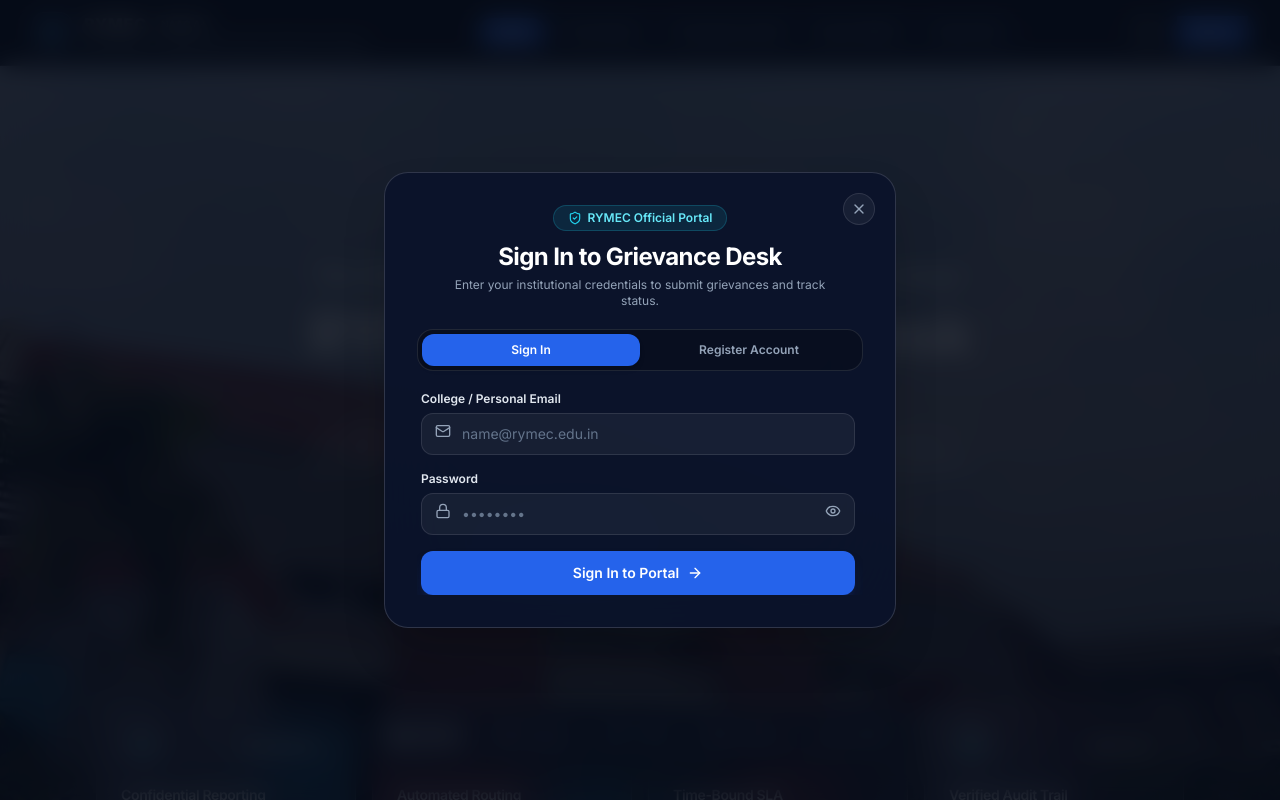
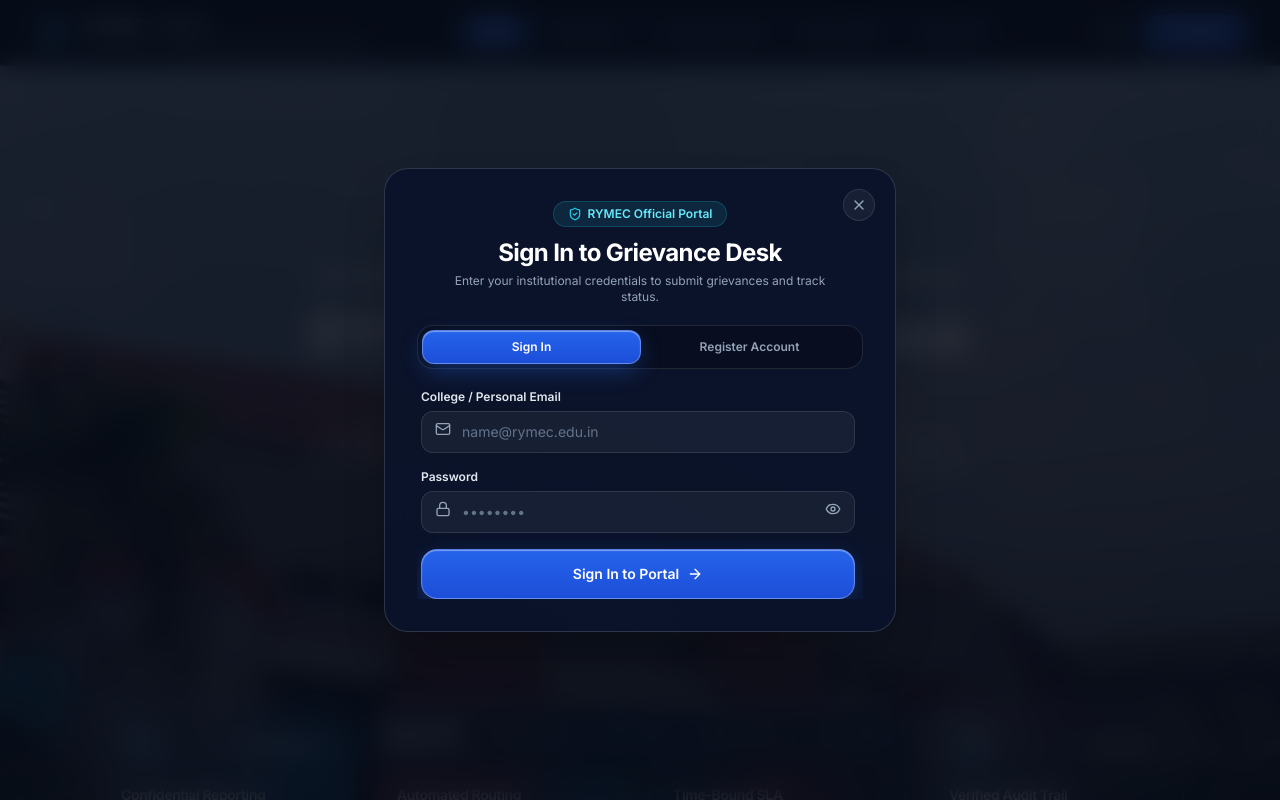
Before and after one commit to nagavakkalagadda/RYMEC-COMPLAINT-DESK, a React (Vite) app in the folder frontend/: page / in a window 1280 px wide. Both pictures are taken after a click on the button "Sign In". Shown: the top 800 px of the page. Built offline with nearby package versions, Linux system fonts and the light colour scheme.

Commit message:
style: change sign in button to sleek Apple iOS glass pill capsule with liquid highlight

```diff
--- a/frontend/src/components/auth/RoundGlassAuth.tsx
+++ b/frontend/src/components/auth/RoundGlassAuth.tsx
@@ -271,7 +271,7 @@ export const RoundGlassAuth: React.FC<RoundGlassAuthProps> = ({ isOpen, onClose
               }}
               className={`relative flex-1 rounded-xl py-2 text-xs font-semibold transition-all ${
                 mode === 'login'
-                  ? 'text-white bg-brand-royal shadow-md font-bold'
+                  ? 'text-white ios-glass-btn-primary shadow-md font-bold'
                   : 'text-silver-400 hover:text-white'
               }`}
             >
@@ -726,7 +726,7 @@ export const RoundGlassAuth: React.FC<RoundGlassAuthProps> = ({ isOpen, onClose
           <button
             type="submit"
             disabled={loading}
-            className="w-full pebble-pill mt-3 flex items-center justify-center gap-2 rounded-xl bg-gradient-to-r from-blue-600 to-brand-royal py-3 text-sm font-semibold text-white shadow-lg shadow-blue-900/30 hover:from-blue-500 hover:to-blue-600 active:scale-98 disabled:opacity-50 transition-all"
+            className="w-full ios-glass-btn-primary mt-4 flex items-center justify-center gap-2 rounded-2xl py-3.5 text-sm font-semibold text-white shadow-xl shadow-blue-900/40 hover:scale-[1.01] active:scale-[0.98] disabled:opacity-50 transition-all cursor-pointer"
           >
             {loading ? (
               <span className="h-5 w-5 border-2 border-white border-t-transparent rounded-full animate-spin" />
--- a/frontend/src/components/layout/Navbar.tsx
+++ b/frontend/src/components/layout/Navbar.tsx
@@ -6,6 +6,7 @@ import {
   Sun,
   Moon,
   LogOut,
+  LogIn,
   User as UserIcon,
   Award
 } from 'lucide-react';
@@ -234,8 +235,9 @@ export const Navbar: React.FC<NavbarProps> = ({ currentTab, setCurrentTab, onOpe
           ) : (
             <button
               onClick={onOpenAuth}
-              className="pebble-pill inline-flex items-center gap-2 bg-brand-royal px-4 py-2 text-xs font-semibold text-white shadow-sm hover:bg-blue-600"
+              className="ios-glass-btn-primary inline-flex items-center gap-2 rounded-full px-5 py-2 text-xs font-semibold text-white tracking-wide shadow-lg shadow-blue-900/30 hover:shadow-blue-600/40 hover:scale-[1.03] active:scale-[0.97] transition-all cursor-pointer"
             >
+              <LogIn className="h-3.5 w-3.5" />
               <span>Sign In</span>
             </button>
           )}
```
